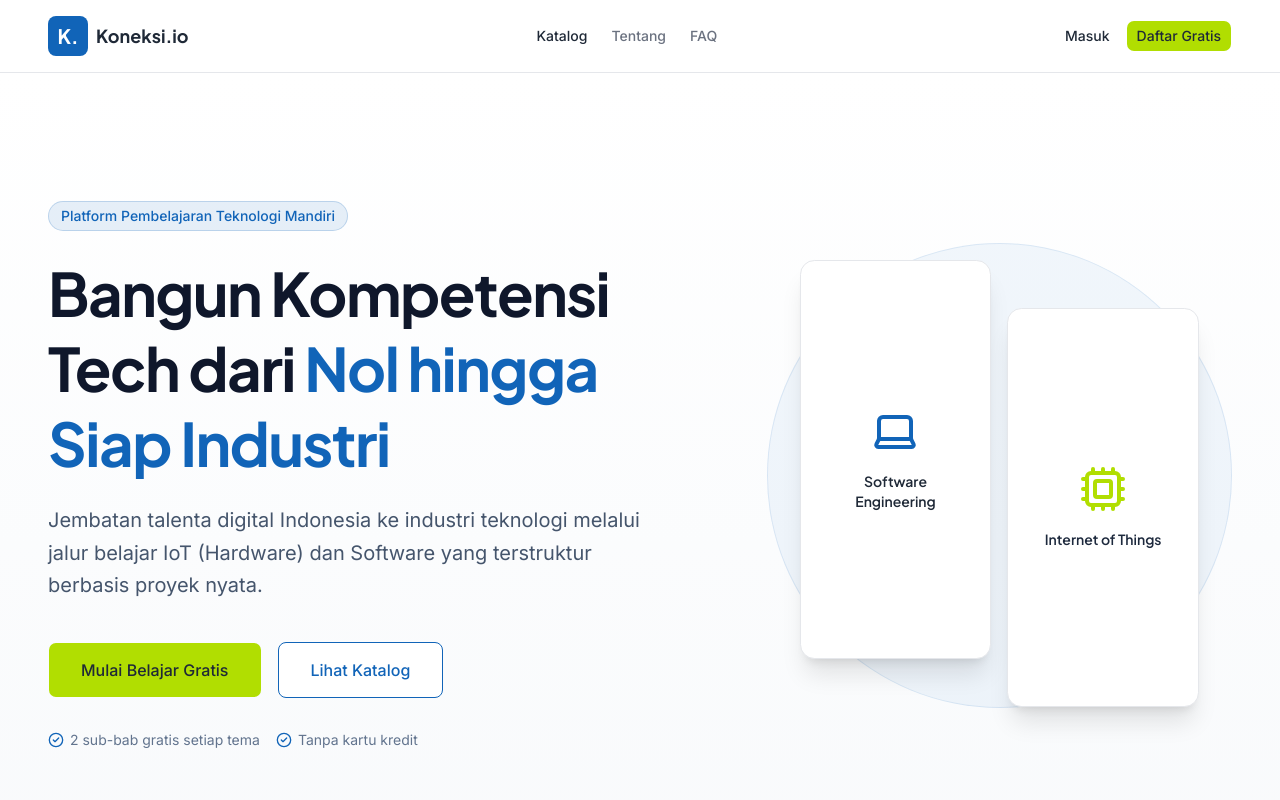
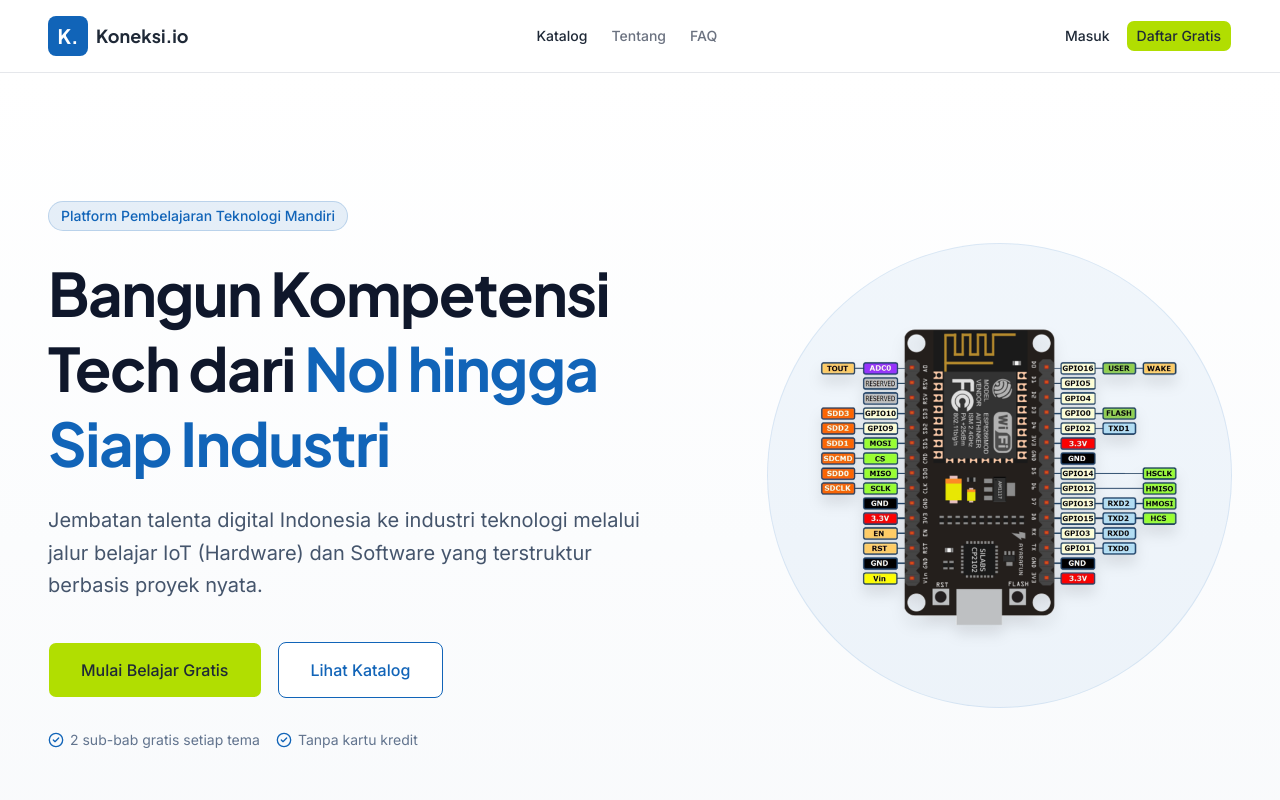
Before and after one commit to MuhammadAkaSahadi/Koneksi.io, a Next.js app: page / in a window 1280 px wide. Shown: the top 800 px of the page. Built offline with nearby package versions, Linux system fonts and the light colour scheme; no server answers; the database is empty.

Commit message:
fix landing page

```diff
--- a/app/(main)/page.tsx
+++ b/app/(main)/page.tsx
@@ -1,3 +1,4 @@
+import Image from "next/image";
 import Link from "next/link";
 import { Button, buttonVariants } from "@/components/ui/button";
 import { cn } from "@/lib/utils";
@@ -53,15 +54,15 @@ export default async function Home() {
             <div className="lg:col-span-5 flex justify-center lg:justify-end">
               <div className="relative w-full max-w-[500px] aspect-square bg-primary/5 rounded-full flex items-center justify-center p-8 border border-primary/10">
                 <div className="absolute inset-0 bg-gradient-to-tr from-primary/20 to-accent/20 rounded-full blur-3xl -z-10" />
-                <div className="grid grid-cols-2 gap-4 w-full h-full relative z-10">
-                  <div className="bg-white rounded-2xl shadow-xl flex items-center justify-center border p-6 flex-col gap-4 transform -translate-y-4">
-                    <Laptop className="h-12 w-12 text-primary" />
-                    <span className="font-semibold font-heading text-sm text-center">Software Engineering</span>
-                  </div>
-                  <div className="bg-white rounded-2xl shadow-xl flex items-center justify-center border p-6 flex-col gap-4 transform translate-y-8">
-                    <Cpu className="h-12 w-12 text-accent" />
-                    <span className="font-semibold font-heading text-sm text-center text-slate-800">Internet of Things</span>
-                  </div>
+                <div className="relative w-full h-full flex items-center justify-center z-10">
+                  <Image
+                    src="/esp.png"
+                    width={420}
+                    height={420}
+                    alt="ESP Pinout Diagram"
+                    className="object-contain max-w-[90%] max-h-[90%] drop-shadow-xl hover:scale-105 transition-transform duration-300"
+                    priority
+                  />
                 </div>
               </div>
             </div>
```
Also changed, not shown: public/esp.png (added).
